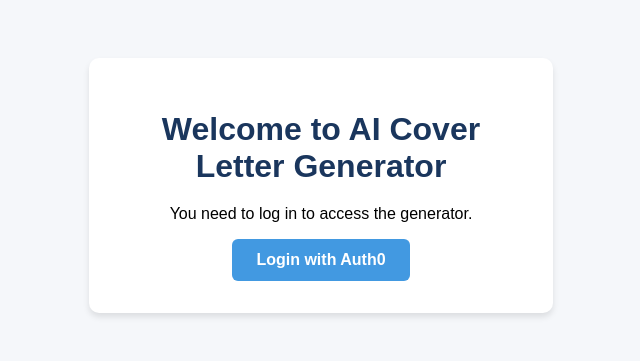
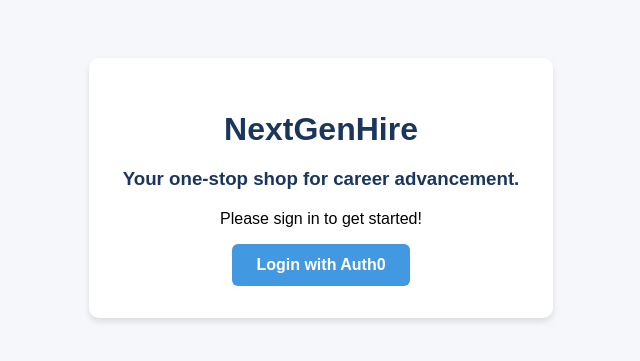
Before and after one commit to AyeshaC123/NextGenHire, a Flask app: page / in a window 1280 px wide. Shown: the top 361 px of the page, without its empty margins (319-959 px from the left). Run offline with Flask 3, Linux system fonts and the light colour scheme.

Commit message:
login page minor fix

```diff
--- a/gemini_program/templates/login.html
+++ b/gemini_program/templates/login.html
@@ -19,7 +19,7 @@
             border-radius: 10px;
             box-shadow: 0 4px 6px rgba(0, 0, 0, 0.1);
         }
-        h1 {
+        h1,h3 {
             color: #1a365d;
             margin-bottom: 20px;
         }
@@ -42,8 +42,9 @@
 </head>
 <body>
     <div class="container">
-        <h1>Welcome to AI Cover Letter Generator</h1>
-        <p>You need to log in to access the generator.</p>
+        <h1>NextGenHire</h1>
+        <h3>Your one-stop shop for career advancement.</h3>
+        <p>Please sign in to get started!</p>
         <a href="/login" class="button">Login with Auth0</a>
     </div>
 </body>
```
